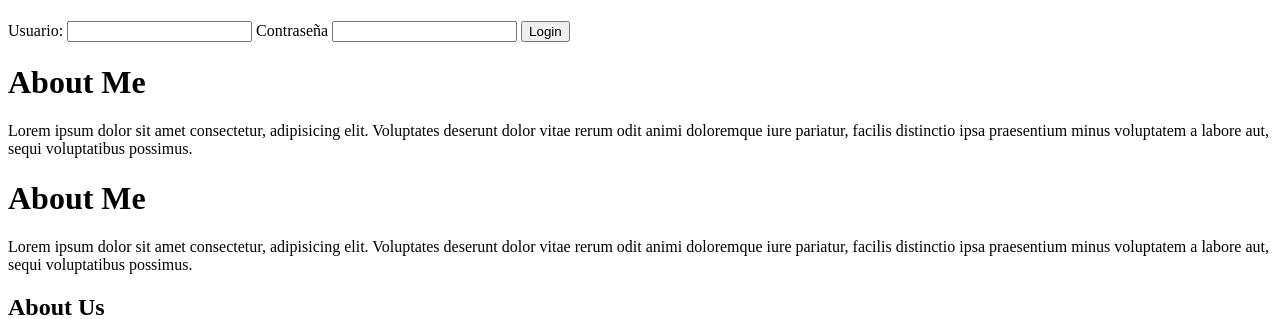
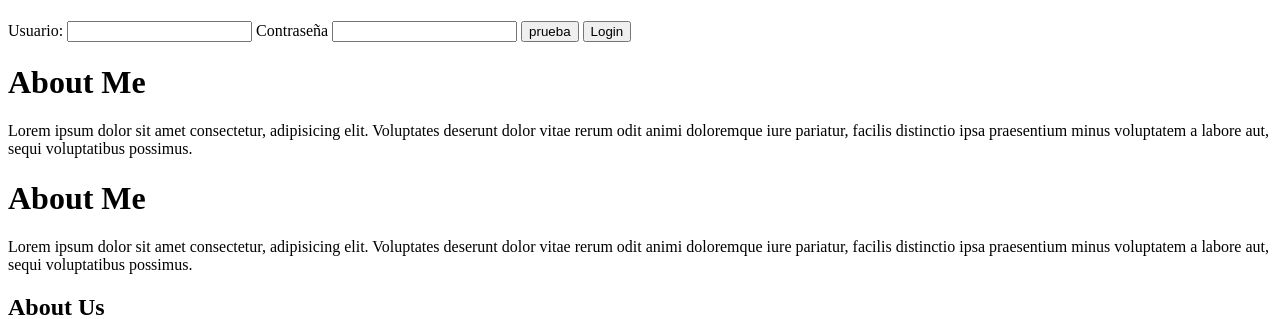
Before and after one commit to sanitizar/apustore, a PHP site: page /aboutUs.php in a window 1280 px wide. Shown: the top 319 px of the page. Run offline with PHP 8.4, Linux system fonts and the light colour scheme.

Commit message:
actualizo login

```diff
--- a/login.php
+++ b/login.php
@@ -29,6 +29,7 @@ $loginCorrecto=NULL;
 
         <label for="password">Contraseña</label>
         <input type="password" name="password" />
+        <button>prueba</button>
 
         <input type="submit" value="Login" />
     </form>
```
